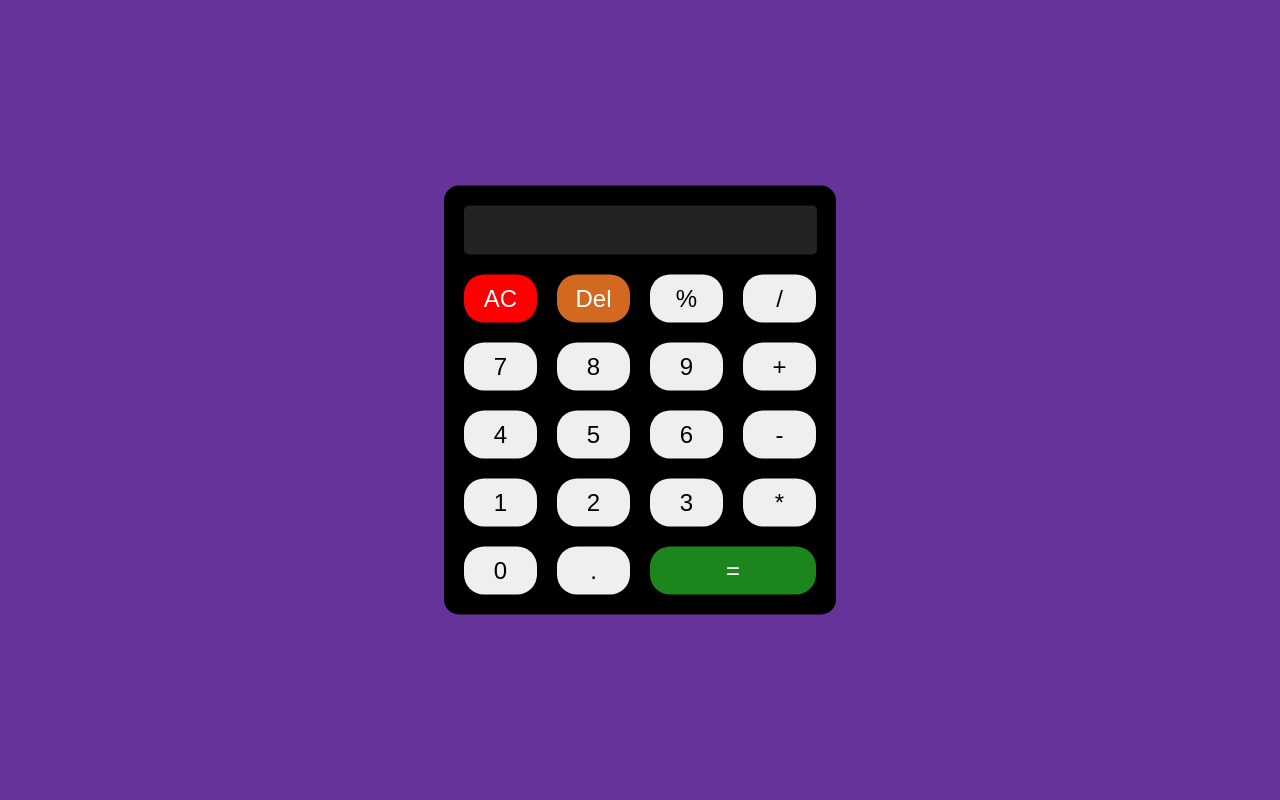
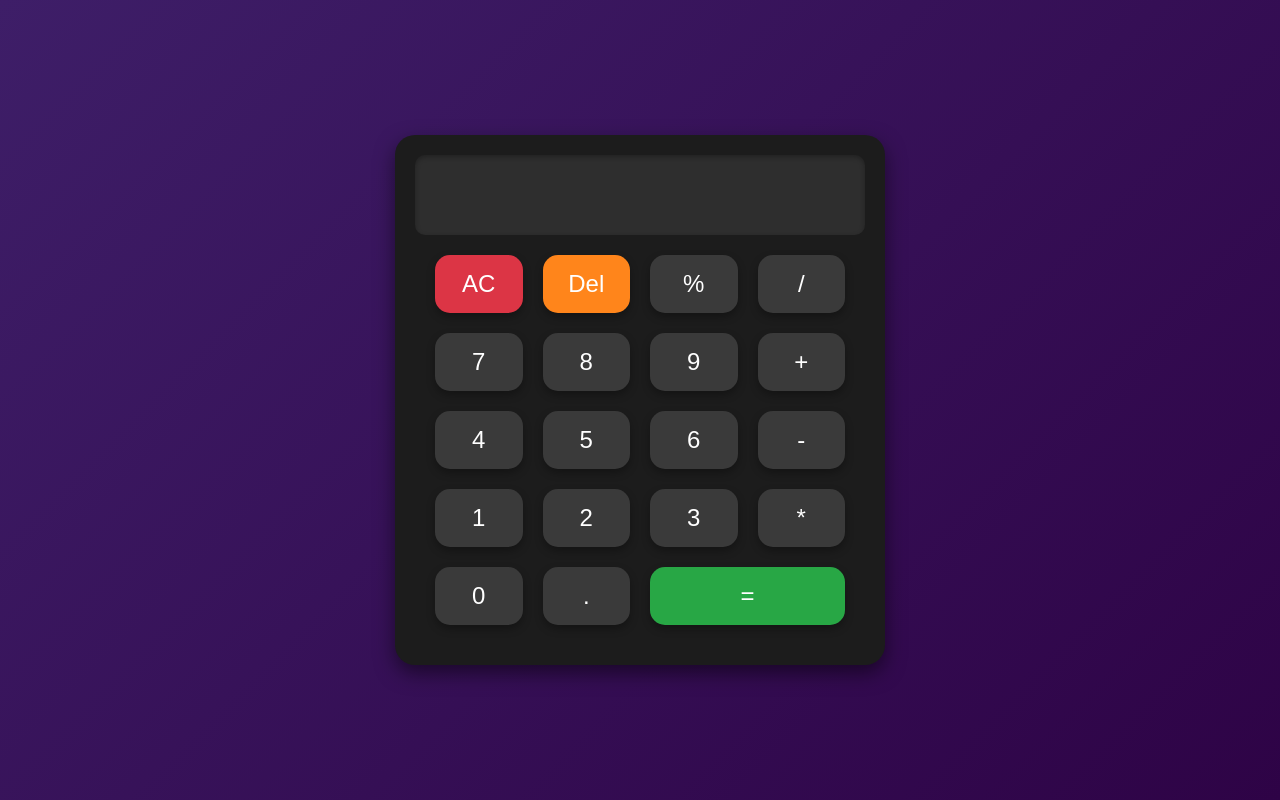
Before and after one commit to Jojo588/calculatorApp, a React (Create React App) app: page / in a window 1280 px wide. Built offline with nearby package versions, Linux system fonts and the light colour scheme.

Commit message:
calculatorApp

```diff
--- a/src/App.css
+++ b/src/App.css
@@ -1,80 +1,94 @@
-*{
+* {
   margin: 0;
   padding: 0;
   box-sizing: border-box;
 }
-body{
-  background-color: rebeccapurple;
-}
-.buttons{
-  margin: 0 20px 20px 20px;
-  display: grid;
-  grid-template-columns: repeat(4,1fr);
-  gap: 20px;
-}
-.equalTo{
-  grid-column: span 2;
-  background-color: rgb(28, 133, 28);
-  color: white;
-}
-.ac{
-  background-color: red;
-  color: white;
 
-}
-.del{
-  background-color: chocolate;
-  color: white;
-}
-.buttons input{
-  cursor: pointer;
-  font-size: 1.5rem;
-  border-radius: 20px;
-  border: none;
-  padding: 10px;
-  transition: 0.4s ease-in;
-  &:hover{
-    background-color: rgb(151, 158, 165);
-    color: rgb(236, 228, 228);
+body {
+  background: linear-gradient(135deg, #3e1e68, #2e0346);
+  font-family: 'Segoe UI', Tahoma, Geneva, Verdana, sans-serif;
+  height: 100vh;
 }
 
-}
-.container{
+.container {
   position: absolute;
   left: 50%;
   top: 50%;
   transform: translate(-50%, -50%);
-  height: max-content;
-  background-color: black;
-  border-radius: 15px;
+  background: #1c1c1c;
+  border-radius: 20px;
+  box-shadow: 0 8px 20px rgba(0, 0, 0, 0.5);
+  padding: 20px;
 }
-.textSection{
-  margin: 20px;
-  width: 90%;
-  background-color: rgb(36, 35, 35);
-  color: white;
+
+.textSection {
+  width: 100%;
+  background-color: #2e2e2e;
+  color: #fff;
   border: none;
   text-align: right;
-  padding: 10px;
-  font-size: 1.6rem;
-  border-radius: 5px;
-  height: 20%;
-  &:focus{
+  padding: 15px;
+  font-size: 2rem;
+  border-radius: 10px;
+  margin-bottom: 20px;
+  height: 80px;
+  box-shadow: inset 0 2px 5px rgba(0, 0, 0, 0.3);
+}
+.textSection:focus {
   outline: none;
 }
+
+.buttons {
+    margin: 0 20px 20px 20px;
+
+  display: grid;
+  grid-template-columns: repeat(4, 1fr);
+  gap: 20px;
 }
-@media(min-width:600px) and (max-width: 900px){
-  .container{
+
+.buttons input {
+  cursor: pointer;
+  font-size: 1.5rem;
+  border-radius: 15px;
+  border: none;
+  padding: 15px 0;
+  background-color: #3a3a3a;
+  color: white;
+  transition: all 0.3s ease;
+  box-shadow: 0 4px 8px rgba(0, 0, 0, 0.3);
+}
+
+.buttons input:hover {
+  background-color: #555;
+  transform: scale(1.05);
+}
+
+.equalTo {
+  grid-column: span 2;
+  background-color: #28a745 !important;
+}
+
+.ac {
+  background-color: #dc3545 !important;
+}
+
+.del {
+  background-color: #ff851b !important;
+}
+
+/* Responsive Styling */
+@media (min-width: 600px) and (max-width: 900px) {
+  .container {
     width: 70%;
-    height: 80%;
   }
-  .buttons{
-    margin-top: 5%;
+  .textSection {
+    font-size: 2.5rem;
   }
-  .textSection{
-    font-size: 3rem;
+  .buttons input {
+    font-size: 2rem;
   }
 }
+
 @media (max-width: 600px) {
   .container {
     top: 0;
```
Also changed, not shown: 6 other files (tests, documents, lock files or other folders). Lines whose indentation alone changed are shown as unchanged.
